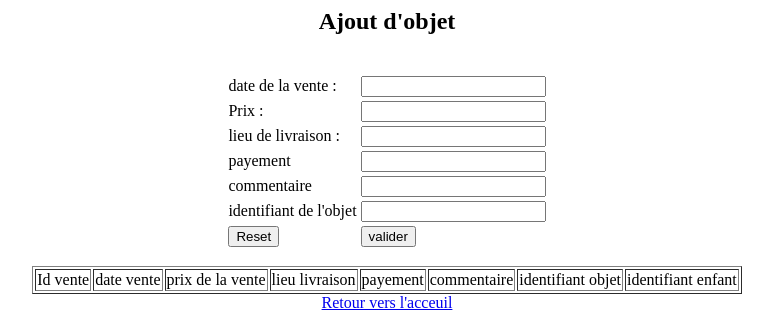
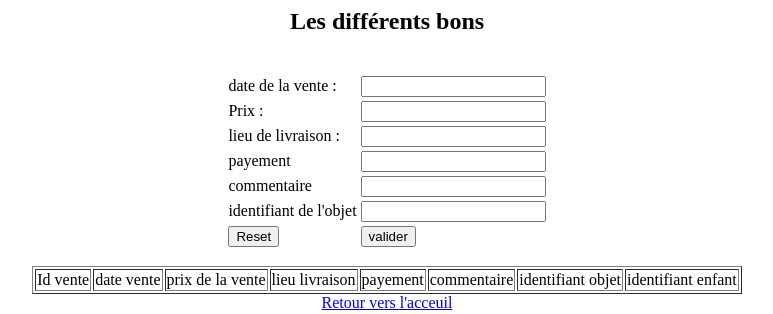
Before and after one commit to usergit123/Mairie, a PHP site: page /faire_vente.php in a window 1280 px wide. Shown: the top 314 px of the page, without its empty margins (253-1026 px from the left). Run offline with PHP 8.4, Linux system fonts and the light colour scheme; data that the repository does not hold is empty.

Commit message:
Update faire_vente.php

```diff
--- a/faire_vente.php
+++ b/faire_vente.php
@@ -1,5 +1,5 @@
 <center>
-<h2> Ajout d'objet </h2>
+<h2> Les différents bons </h2>
 <br>
 <form method="post" action="">
 <table border =0>
```
